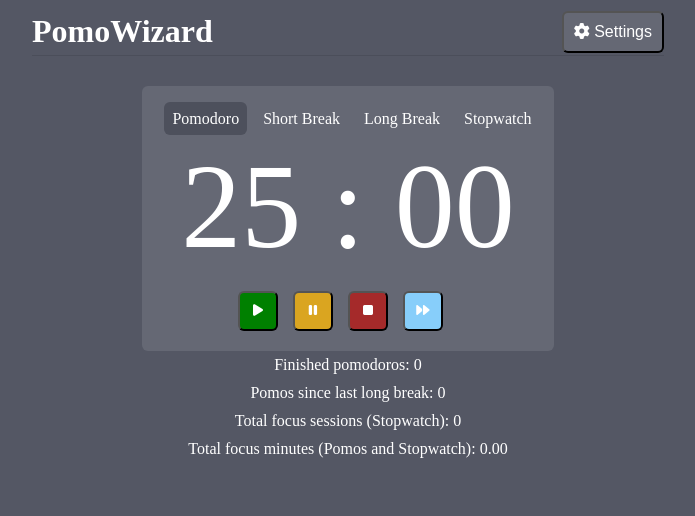
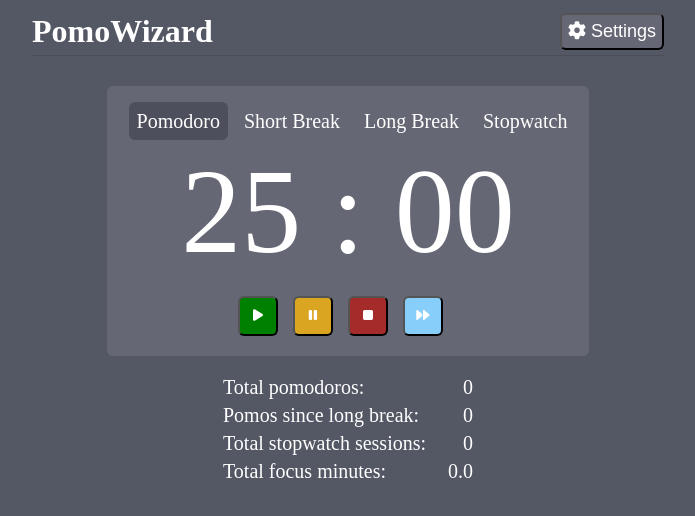
Before and after one commit to BladeBoles/PomoWizard, a Vue app: page / in a window 1280 px wide. Shown: the top 516 px of the page, without its empty margins (292-987 px from the left). Built offline with nearby package versions, Linux system fonts and the light colour scheme.

Commit message:
feat: better font sizes and info section layout

```diff
--- a/src/views/HomeView.vue
+++ b/src/views/HomeView.vue
@@ -182,16 +182,24 @@ const updateSettings = (newSettings: any) => {
         v-else
       />
     </div>
-    <p>Finished pomodoros: {{ finishedPomos }}</p>
-    <p>Pomos since last long break: {{ pomosSinceLastLongBreak }}</p>
-    <p>
-      Total focus sessions (Stopwatch):
-      {{ totalFocusSessions }}
-    </p>
-    <p>
-      Total focus minutes (Pomos and Stopwatch):
-      {{ totalFocusMinutes.toFixed(2) }}
-    </p>
+    <div class="home-view__info-section">
+      <div>
+        <p>Total pomodoros:</p>
+        <span>{{ finishedPomos }}</span>
+      </div>
+      <div>
+        <p>Pomos since long break:</p>
+        <span>{{ pomosSinceLastLongBreak }}</span>
+      </div>
+      <div>
+        <p>Total stopwatch sessions:</p>
+        <span>{{ totalFocusSessions }}</span>
+      </div>
+      <div>
+        <p>Total focus minutes:</p>
+        <span>{{ totalFocusMinutes.toFixed(1) }}</span>
+      </div>
+    </div>
   </div>
 </template>
 <style scoped>
@@ -208,13 +216,13 @@ const updateSettings = (newSettings: any) => {
 .home-view__settings-button {
   background-color: #656874;
   color: white;
-  padding: 10px;
+  padding: 6px;
   align-self: center;
-  font-size: 16px;
+  font-size: 18px;
   border-radius: 6px;
 }
 p {
-  margin: 5px;
+  margin: 0px;
 }
 .home-view {
   display: flex;
@@ -231,6 +239,7 @@ p {
   border: 3px solid transparent;
   padding: 5px;
   cursor: pointer;
+  font-size: 20px;
 }
 .home-view__radio-input:checked + .home-view__radio-label {
   background-color: #4d505c;
@@ -250,4 +259,17 @@ fieldset {
   flex-direction: column;
   border-radius: 6px;
 }
+
+.home-view__info-section {
+  margin-top: 20px;
+  font-size: 20px;
+  min-width: 250px;
+}
+
+.home-view__info-section div {
+  display: flex;
+  justify-content: space-between;
+  align-items: center;
+  margin-bottom: 5px;
+}
 </style>
```
